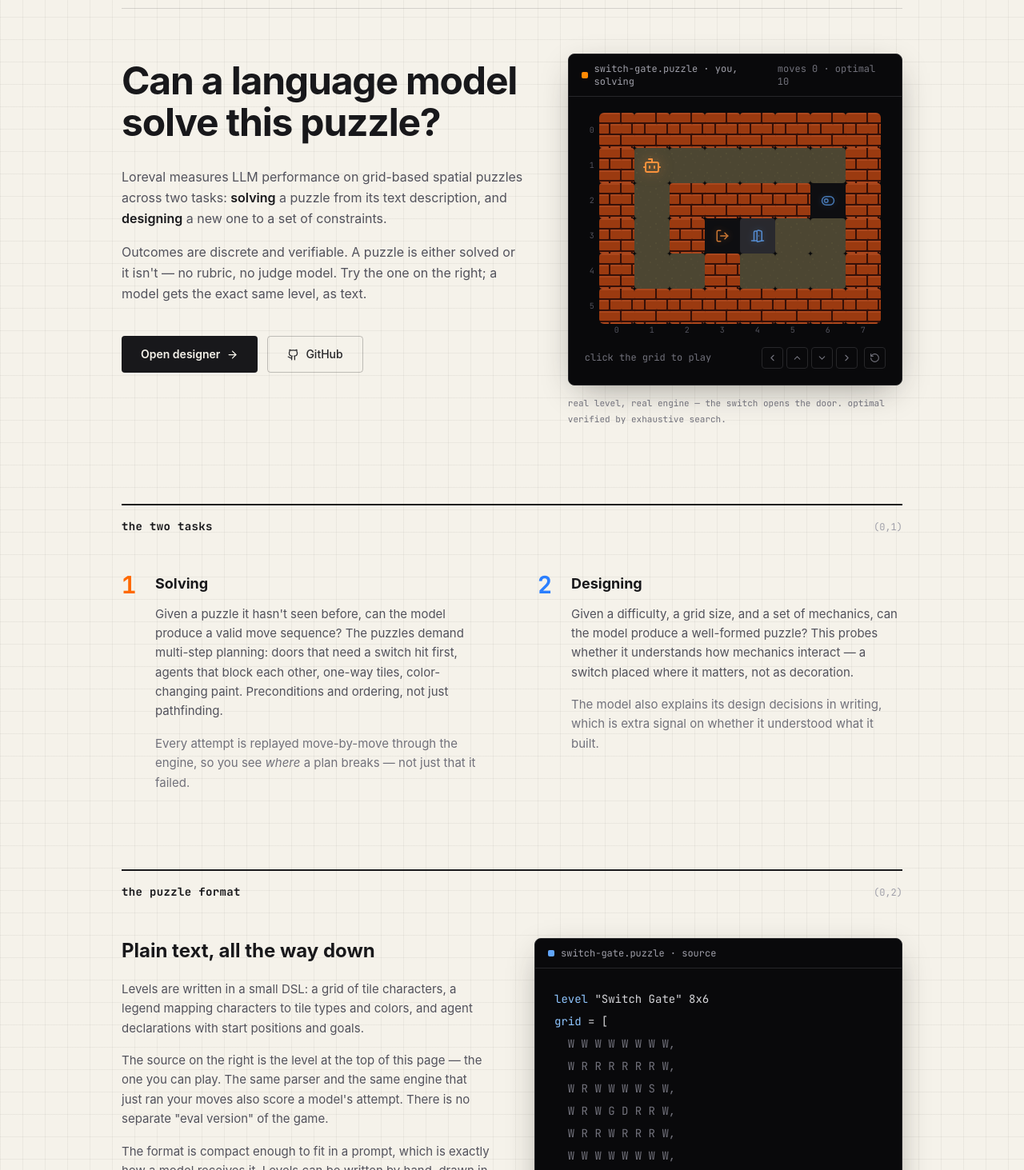
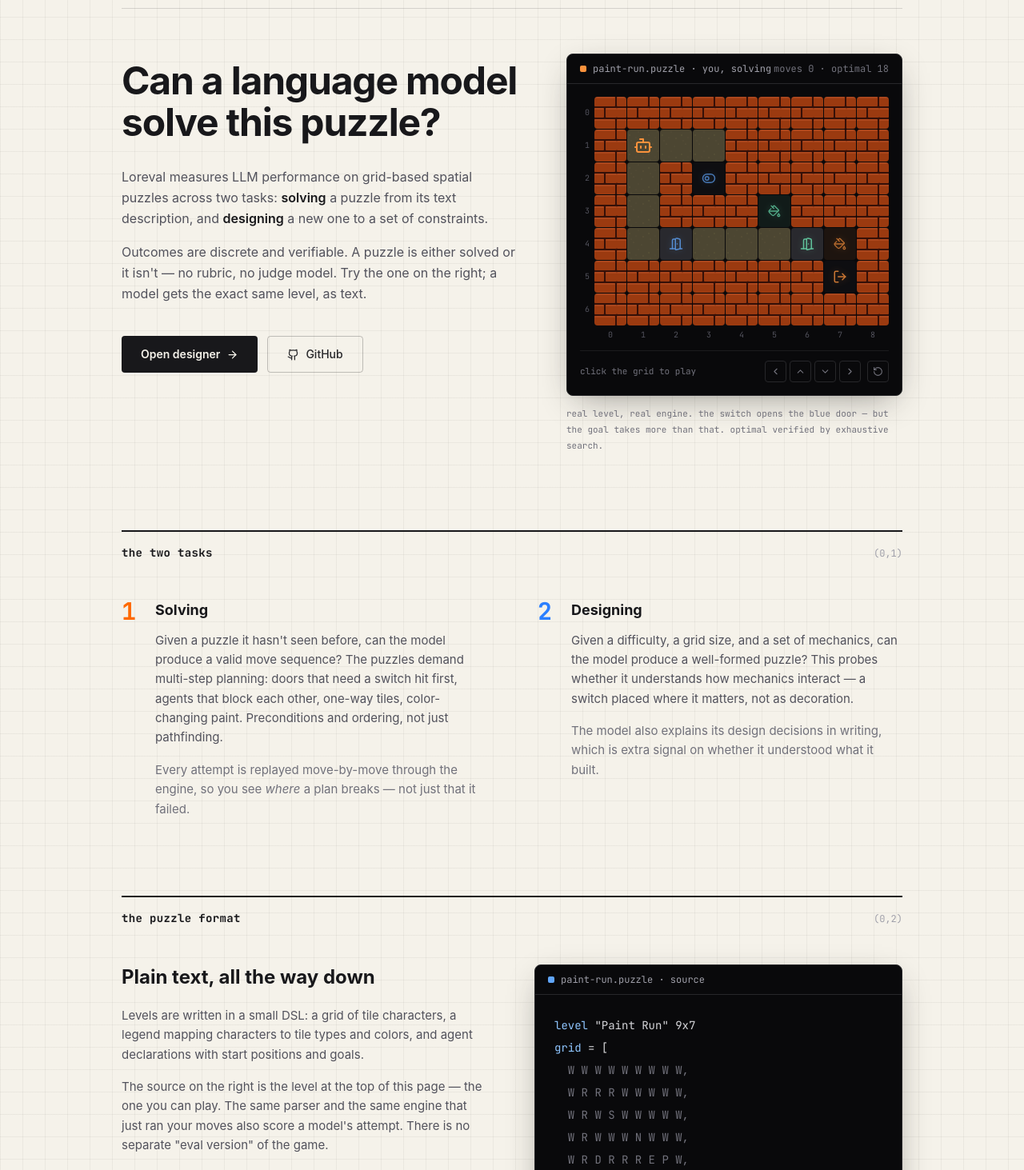
Before and after one commit to integralquality/loreval, a React (Vite) app: page / in a window 1280 px wide. Shown: the part 147-1610 px from the top of the page at 80% size. Built offline with nearby package versions, Linux system fonts and the light colour scheme; no server answers.

Commit message:
puzzle fix

```diff
--- a/src/pages/HomePage.tsx
+++ b/src/pages/HomePage.tsx
@@ -12,21 +12,25 @@ import type { GameState, Level } from '../types';
 // The playable hero grid and the DSL sample further down are the same level:
 // this string is parsed by the real parser and run by the real engine.
 
-const HERO_DSL = `level "Switch Gate" 8x6
+const HERO_DSL = `level "Paint Run" 9x7
 grid = [
-  W W W W W W W W,
-  W R R R R R R W,
-  W R W W W W S W,
-  W R W G D R R W,
-  W R R W R R R W,
-  W W W W W W W W,
+  W W W W W W W W W,
+  W R R R W W W W W,
+  W R W S W W W W W,
+  W R W W W N W W W,
+  W R D R R R E P W,
+  W W W W W W W G W,
+  W W W W W W W W W,
 ]
 tile S = tiles.switch(blue)
 tile D = tiles.door(blue)
+tile N = tiles.paint(green)
+tile E = tiles.door(green)
+tile P = tiles.paint(orange)
 tile G = tiles.goal(orange)
-agent(orange) start(1,1) and reach(3,3)`;
+agent(orange) start(1,1) and reach(7,5)`;
 
-const HERO_OPTIMAL = 10; // verified by exhaustive search over the engine
+const HERO_OPTIMAL = 18; // verified by exhaustive search over the engine
 const HERO_LEVEL: Level | null = parseDSL(HERO_DSL).level;
 
 function freshState(level: Level): GameState {
@@ -49,7 +53,8 @@ const KEY_DELTAS: Record<string, [number, number]> = {
 };
 
 function PlayableHero({ level }: { level: Level }) {
-  const CELL = 44;
+  const CELL = 40;
+  const STEP = CELL + 1; // 1px hairline gap between tiles, matching the designer grid
   const [state, setState] = useState<GameState>(() => freshState(level));
   const [focused, setFocused] = useState(false);
 
@@ -69,33 +74,39 @@ function PlayableHero({ level }: { level: Level }) {
     move(d[0], d[1]);
   };
 
-  const gridW = level.width * CELL;
-  const gridH = level.height * CELL;
+  const gridW = level.width * CELL + (level.width - 1);
+  const gridH = level.height * CELL + (level.height - 1);
+
+  // Agent color tracks paint tiles, so look it up instead of hardcoding orange
+  const AGENT_HEX: Record<string, string> = {
+    orange: '#fb923c', blue: '#60a5fa', green: '#6ee7b7', red: '#f87171', purple: '#c084fc', pink: '#f472b6',
+  };
+  const agentHex = AGENT_HEX[agent?.color ?? 'orange'] ?? '#fb923c';
 
   return (
     <div className="rounded-lg bg-zinc-950 border border-zinc-800 shadow-[0_12px_40px_-12px_rgba(33,32,28,0.45)] overflow-hidden">
       {/* Panel header */}
       <div className="flex items-center justify-between px-4 py-2.5 border-b border-zinc-800">
-        <div className="flex items-center gap-2">
-          <div className="w-2 h-2 rounded-[2px] bg-orange-400" />
-          <span className="font-mono text-xs text-zinc-400">switch-gate.puzzle · you, solving</span>
+        <div className="flex items-center gap-2 min-w-0">
+          <div className="w-2 h-2 rounded-[2px] shrink-0" style={{ backgroundColor: agentHex }} />
+          <span className="font-mono text-xs text-zinc-400 truncate">paint-run.puzzle · you, solving</span>
         </div>
-        <span className="font-mono text-xs text-zinc-500">
+        <span className="font-mono text-xs text-zinc-500 shrink-0">
           moves {moves} · optimal {HERO_OPTIMAL}
         </span>
       </div>
 
-      <div className="p-5">
-        {/* Grid + axis labels */}
-        <div className="inline-block">
-          <div className="flex">
+      <div className="p-4 flex flex-col items-center">
+        {/* Axis labels + grid */}
+        <div className="flex items-start gap-1.5">
           {/* y axis */}
-            <div className="flex flex-col mr-1.5" style={{ height: gridH }}>
+          <div className="flex flex-col" style={{ height: gridH }}>
             {Array.from({ length: level.height }).map((_, y) => (
-                <div key={y} className="flex items-center justify-end font-mono text-[10px] text-zinc-600 w-3" style={{ height: CELL }}>{y}</div>
+              <div key={y} className="flex items-center justify-end font-mono text-[10px] text-zinc-600 w-3" style={{ height: STEP }}>{y}</div>
             ))}
           </div>
 
+          <div className="flex flex-col gap-1">
             <div
               tabIndex={0}
               role="application"
@@ -103,11 +114,11 @@ function PlayableHero({ level }: { level: Level }) {
               onKeyDown={onKeyDown}
               onFocus={() => setFocused(true)}
               onBlur={() => setFocused(false)}
-              className="relative outline-none rounded-md cursor-pointer focus:ring-2 focus:ring-orange-400/40"
+              className="relative outline-none rounded-sm cursor-pointer focus-visible:ring-2 focus-visible:ring-orange-400/50 focus-visible:ring-offset-2 focus-visible:ring-offset-zinc-950"
               style={{ width: gridW, height: gridH }}
             >
               <div
-                className="grid rounded-md overflow-hidden"
+                className="grid gap-px"
                 style={{
                   gridTemplateColumns: `repeat(${level.width}, ${CELL}px)`,
                   gridTemplateRows: `repeat(${level.height}, ${CELL}px)`,
@@ -134,16 +145,20 @@ function PlayableHero({ level }: { level: Level }) {
                 <motion.div
                   className="absolute top-0 left-0 flex items-center justify-center pointer-events-none"
                   style={{ width: CELL, height: CELL }}
-                  animate={{ x: agent.position.x * CELL, y: agent.position.y * CELL }}
+                  animate={{ x: agent.position.x * STEP, y: agent.position.y * STEP }}
                   transition={{ type: 'spring', stiffness: 350, damping: 26 }}
                 >
-                  <EntityIcon type="robot" color="#fb923c" className="w-6 h-6 drop-shadow-[0_0_8px_rgba(251,146,60,0.5)]" />
+                  <EntityIcon
+                    type="robot"
+                    color={agentHex}
+                    className="w-6 h-6"
+                  />
                 </motion.div>
               )}
 
               {/* Win overlay */}
               {won && (
-                <div className="absolute inset-0 rounded-md bg-zinc-950/85 flex flex-col items-center justify-center gap-3">
+                <div className="absolute inset-0 rounded-sm bg-zinc-950/85 flex flex-col items-center justify-center gap-3">
                   <p className="font-mono text-sm text-emerald-400 flex items-center gap-2">
                     <Check size={15} /> solved in {moves} moves
                   </p>
@@ -156,22 +171,22 @@ function PlayableHero({ level }: { level: Level }) {
                 </div>
               )}
             </div>
-          </div>
 
             {/* x axis */}
-          <div className="flex ml-[18px]" style={{ width: gridW }}>
+            <div className="grid gap-px" style={{ gridTemplateColumns: `repeat(${level.width}, ${CELL}px)` }}>
               {Array.from({ length: level.width }).map((_, x) => (
-              <div key={x} className="text-center font-mono text-[10px] text-zinc-600" style={{ width: CELL }}>{x}</div>
+                <div key={x} className="text-center font-mono text-[10px] text-zinc-600">{x}</div>
               ))}
+            </div>
           </div>
         </div>
 
         {/* Controls row */}
-        <div className="mt-3 flex items-center justify-between gap-3">
-          <p className="font-mono text-xs text-zinc-500 min-h-4">
-            {won ? '' : state.message || (focused ? 'arrow keys / wasd' : 'click the grid to play')}
+        <div className="mt-3 w-full flex items-center justify-between gap-3 border-t border-zinc-800/60 pt-3">
+          <p className="font-mono text-[11px] text-zinc-500 min-h-4 truncate">
+            {won ? '✓ done' : state.message || (focused ? 'arrow keys / wasd' : 'click the grid to play')}
           </p>
-          <div className="flex items-center gap-1">
+          <div className="flex items-center gap-1 shrink-0">
             {([
               [ChevronLeft, -1, 0], [ChevronUp, 0, -1], [ChevronDown, 0, 1], [ChevronRight, 1, 0],
             ] as const).map(([Icon, dx, dy], i) => (
@@ -277,7 +292,7 @@ export default function HomePage() {
           <div className="flex-1 w-full max-w-md">
             {HERO_LEVEL && <PlayableHero level={HERO_LEVEL} />}
             <p className="font-mono text-[11px] text-zinc-500 mt-3 leading-5">
-              real level, real engine — the switch opens the door. optimal verified by exhaustive search.
+              real level, real engine. the switch opens the blue door — but the goal takes more than that. optimal verified by exhaustive search.
             </p>
           </div>
         </div>
@@ -334,7 +349,7 @@ export default function HomePage() {
             </Link>
           </div>
 
-          <DarkPanel label="switch-gate.puzzle · source" accent="#60a5fa">
+          <DarkPanel label="paint-run.puzzle · source" accent="#60a5fa">
             <DslBlock source={HERO_DSL} />
           </DarkPanel>
         </div>
```
Lines whose indentation alone changed are shown as unchanged.
